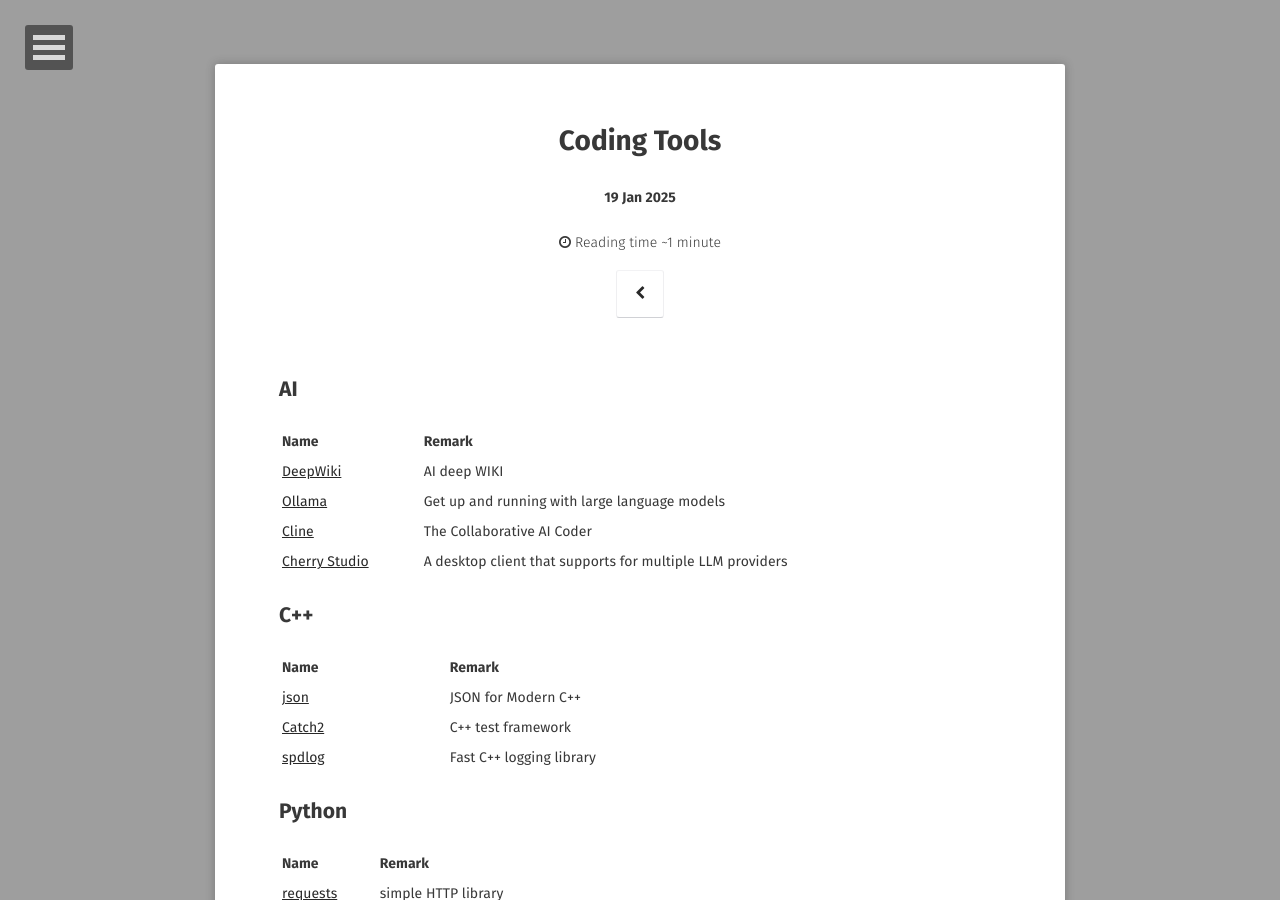
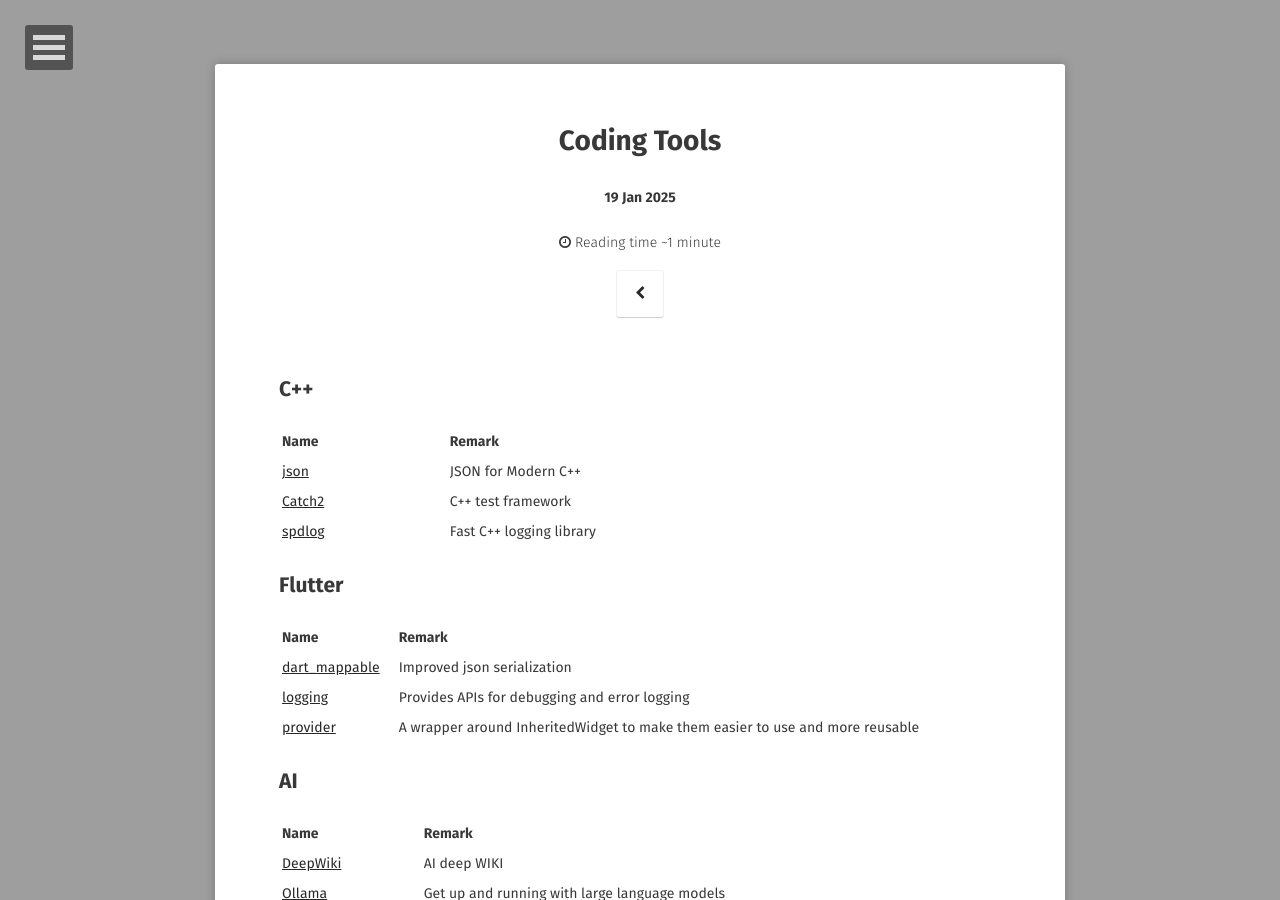
Before and after one commit to o7878x/o7878x.github.io, a Jekyll site: the page built from _posts/2025-01-19-coding-tools.md, in a window 1280 px wide and 900 px high. Built offline with Jekyll 4.4.1, drawn with Linux system fonts in a browser that asks for light colours; some web fonts are replaced; comment, search, counter and statistics services are not loaded.

Commit message:
feature:add flutter things

```diff
--- a/_posts/2025-01-19-coding-tools.md
+++ b/_posts/2025-01-19-coding-tools.md
@@ -9,6 +9,22 @@
 - software
 ---
 
+## C++
+
+| Name | Remark |
+| --- | --- |
+| [json](https://github.com/nlohmann/json) | JSON for Modern C++ |
+| [Catch2](https://github.com/catchorg/Catch2) | C++ test framework |
+| [spdlog](https://github.com/gabime/spdlog) | Fast C++ logging library |
+
+## Flutter
+
+| Name | Remark |
+| --- | --- |
+| [dart_mappable](https://pub.dev/packages/dart_mappable) | Improved json serialization |
+| [logging](https://pub.dev/packages/logging) | Provides APIs for debugging and error logging |
+| [provider](https://pub.dev/packages/provider) | A wrapper around InheritedWidget to make them easier to use and more reusable |
+
 ## AI
 
 | Name | Remark |
```
Also changed, not shown: other parts of _posts/2025-01-19-coding-tools.md (+0 -8 lines).
